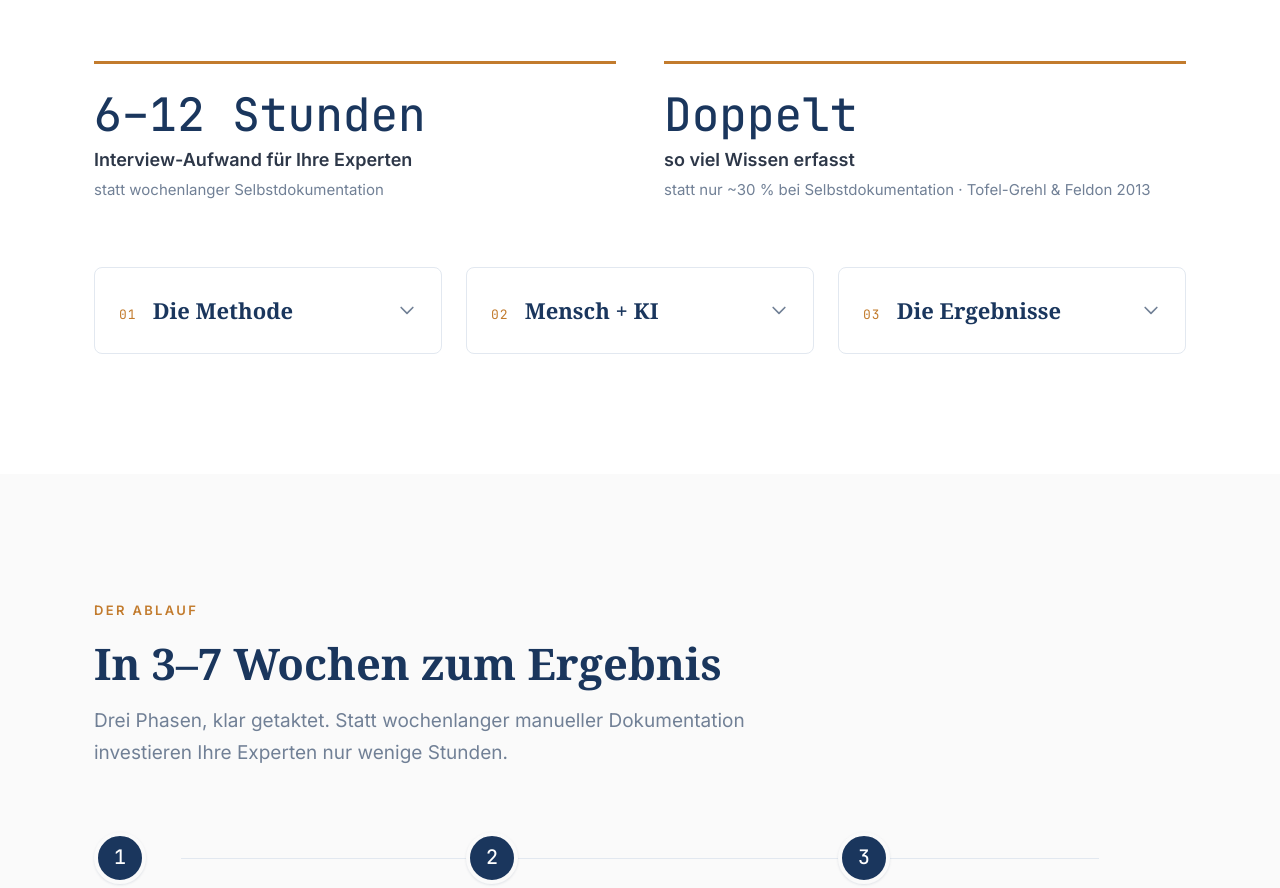
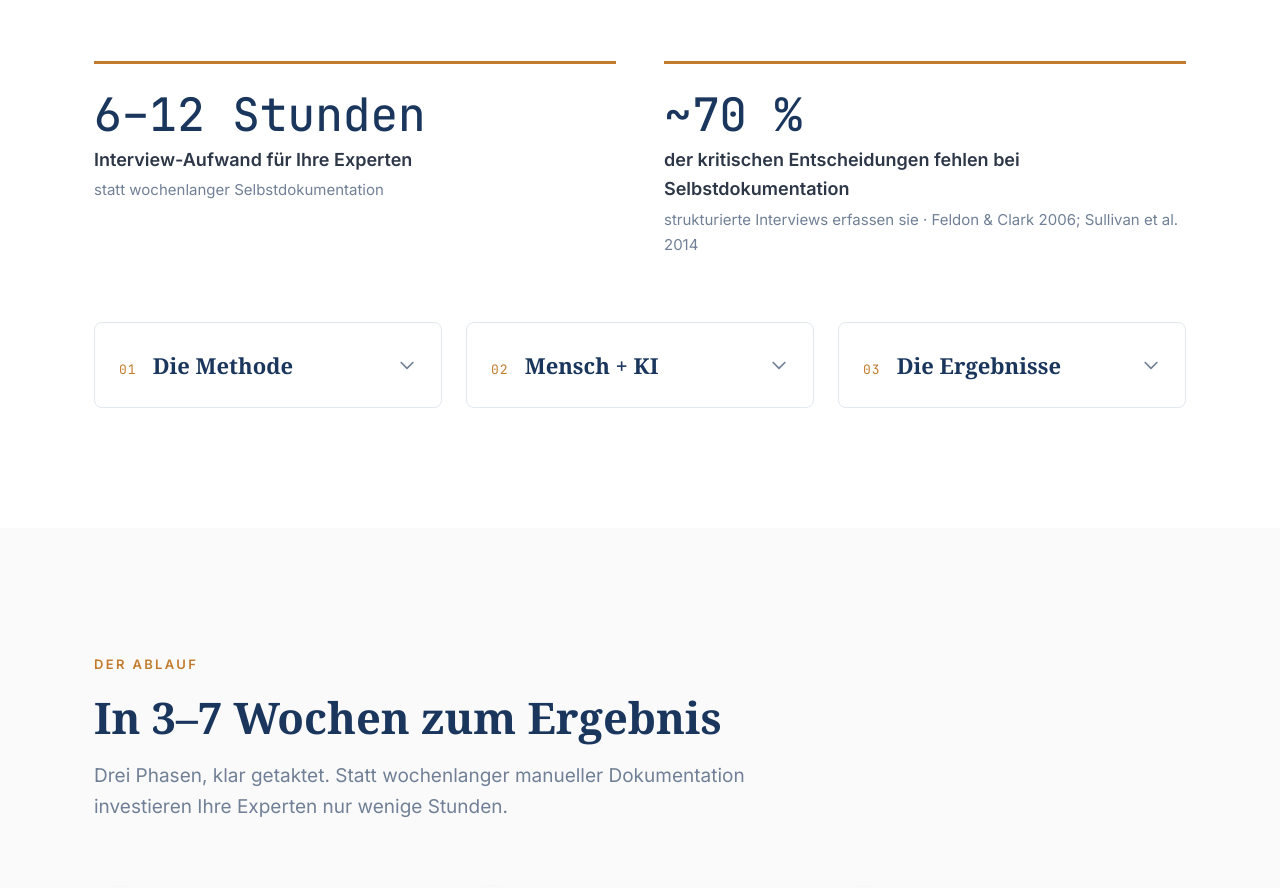
Before and after one commit to Knowledge-Retention-Solutions/krs-website, a plain HTML site: page index.html in a window 1280 px wide. Shown: the part 1770-2658 px from the top of the page. Drawn offline with Linux system fonts and the light colour scheme; a web font is replaced by a local one.

Commit message:
fix: correct stat card claim and attribution (Feldon & Clark 2006; Sullivan et al. 2014)
The previous card claimed 'twice as much knowledge captured instead of
only ~30% with self-documentation' citing Tofel-Grehl & Feldon 2013.
That paper is a meta-analysis of CTA-based training effectiveness and
contains neither figure. Replace with the sourced omission finding:
experts leave out ~70% of critical decisions in self-reports (Feldon &
Clark 2006; measured at 71-73% in Sullivan et al. 2014).

Co-Authored-By: Claude Fable 5 <noreply@anthropic.com>

```diff
--- a/index.html
+++ b/index.html
@@ -124,9 +124,9 @@
             <span class="benefit__contrast">statt wochenlanger Selbstdokumentation</span>
           </div>
           <div class="benefit reveal reveal-d1">
-            <span class="benefit__number">Doppelt</span>
-            <span class="benefit__label">so viel Wissen erfasst</span>
-            <span class="benefit__contrast">statt nur ~30&nbsp;% bei Selbstdokumentation &middot; Tofel-Grehl &amp; Feldon 2013</span>
+            <span class="benefit__number">~70&nbsp;%</span>
+            <span class="benefit__label">der kritischen Entscheidungen fehlen bei Selbstdokumentation</span>
+            <span class="benefit__contrast">strukturierte Interviews erfassen sie &middot; Feldon &amp; Clark 2006; Sullivan et&nbsp;al. 2014</span>
           </div>
         </div>
 
```
Also changed, not shown: en/index.html (+3 -3 lines).
